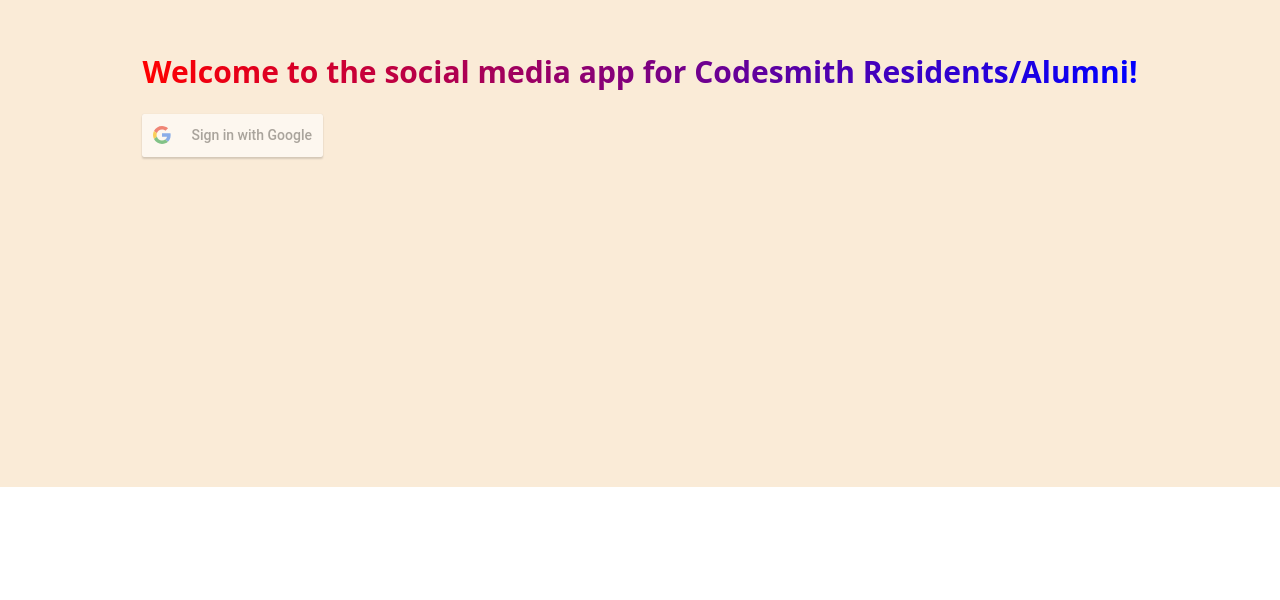
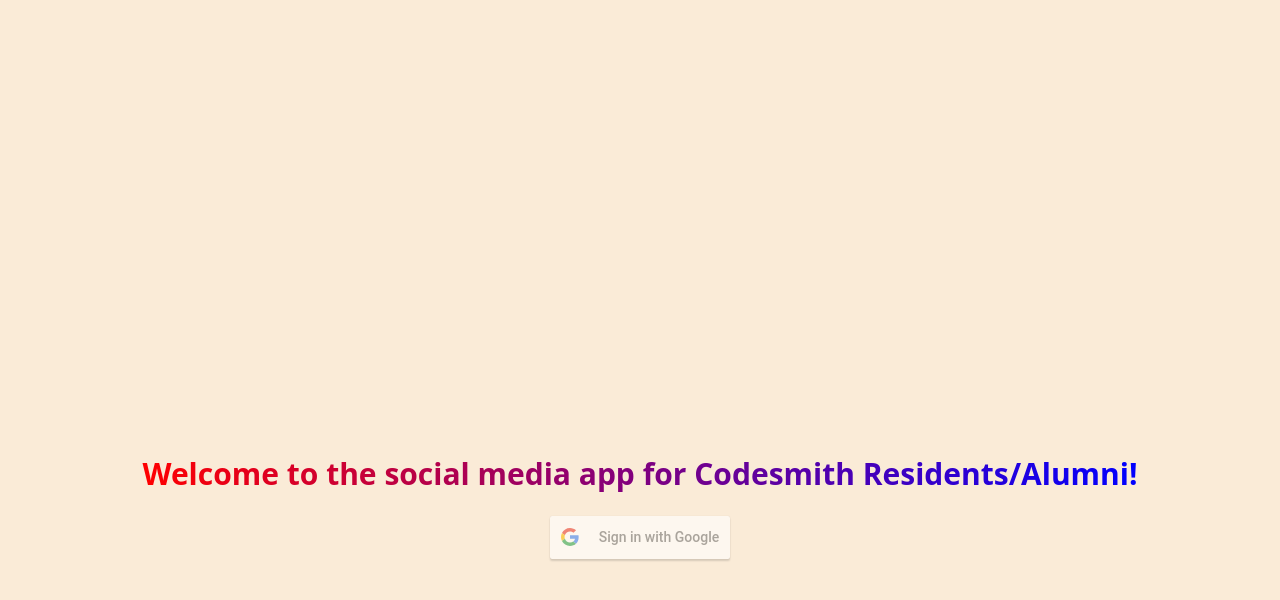
Before and after one commit to CSGoblinShark/GoblinShark, a React (Create React App) app: page / in a window 1280 px wide. Shown: the part 278-878 px from the top of the page. Before the commit the page ends 800 px from the top, so only its background shows below. Built offline with nearby package versions, Linux system fonts and the light colour scheme; the HTML template or start-up script is replaced by a standard one.

Commit message:
centered divs

```diff
--- a/client/components/login.jsx
+++ b/client/components/login.jsx
@@ -87,7 +87,7 @@
         // <h1 id="test123">hello from button</h1>
         <div id='loginPage'>
         {!success ?
-        <div>
+        <div id='h1AndButton'>
         <h1 id='welcomeText'> Welcome to the social media app for Codesmith Residents/Alumni!</h1>
         <GoogleLogin
             id='LoginButton'
--- a/client/styles.css
+++ b/client/styles.css
@@ -1,41 +1,45 @@
 @tailwind base;
 @tailwind components;
 @tailwind utilities;
-
-#root {
-  background-color: antiquewhite;
-  display: flex;
-  flex-direction: column;
-  justify-content: center;
-  height: 765px;
-}
 
 .error{
   animation: shake 0.2s ease-in-out 0s 2;
   box-shadow: 0 0 0.5em red;
 }
-/* #body {
 
-} */
+html, body {
+  min-height: 100%;
+  background-color: antiquewhite;
+}
+
 #loginPage {
+  position: absolute;
+  width: 100%;
+  height: 100%;
   display: flex;
-  flex-direction: column;
   align-items: center;
   justify-content: center;
-
 }
 
 #welcomeText {
     font-weight: bold;
     font-size: 30px;
-    display: flex;
     background-image: linear-gradient(90deg, red, blue);
     background-clip: text;
     color: transparent;
     margin-bottom: 20px;
 }
 
+#h1AndButton {
+  display: flex;
+  flex-direction: column;
+  align-items: center;
+}
+
 #signUpBody {
+  position: absolute;
+  width: 100%;
+  height: 100%;
   display: flex;
   flex-direction: column;
   align-items: center;
```
